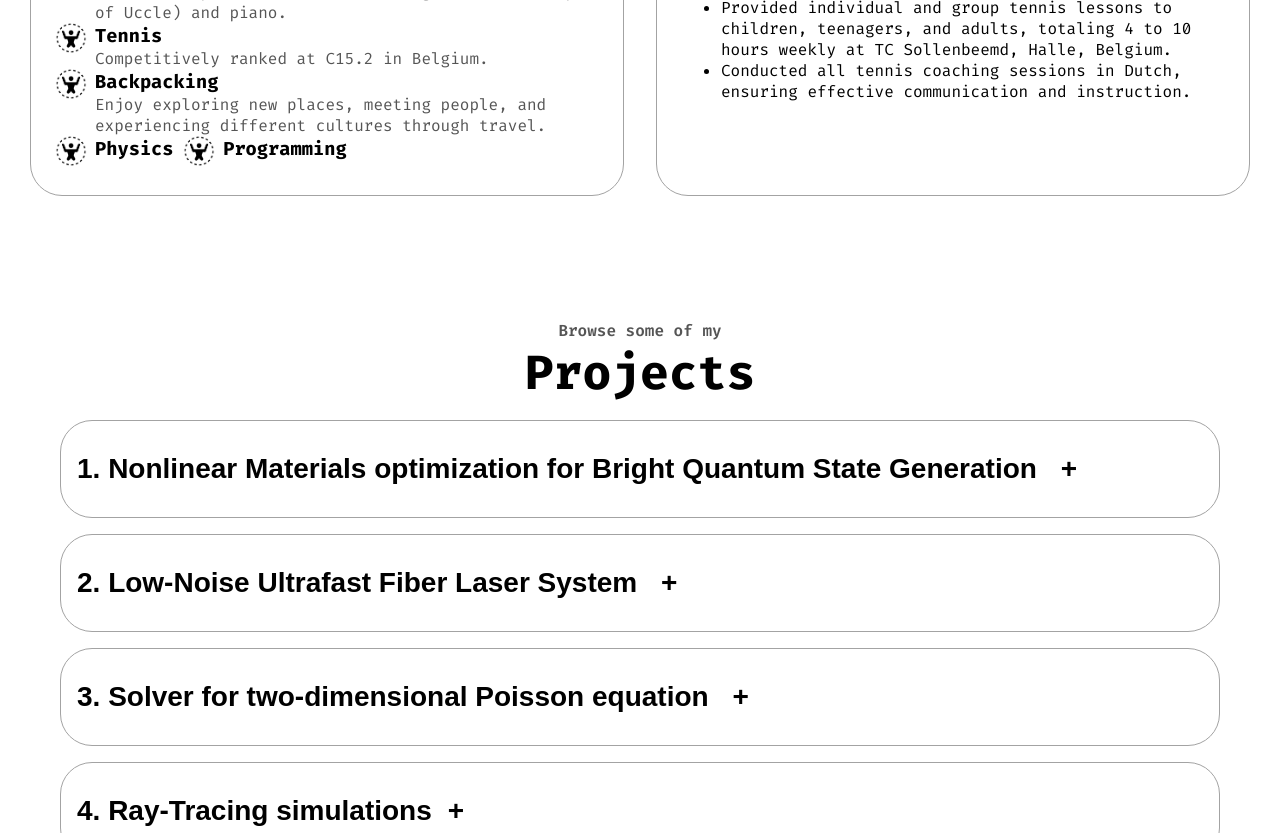
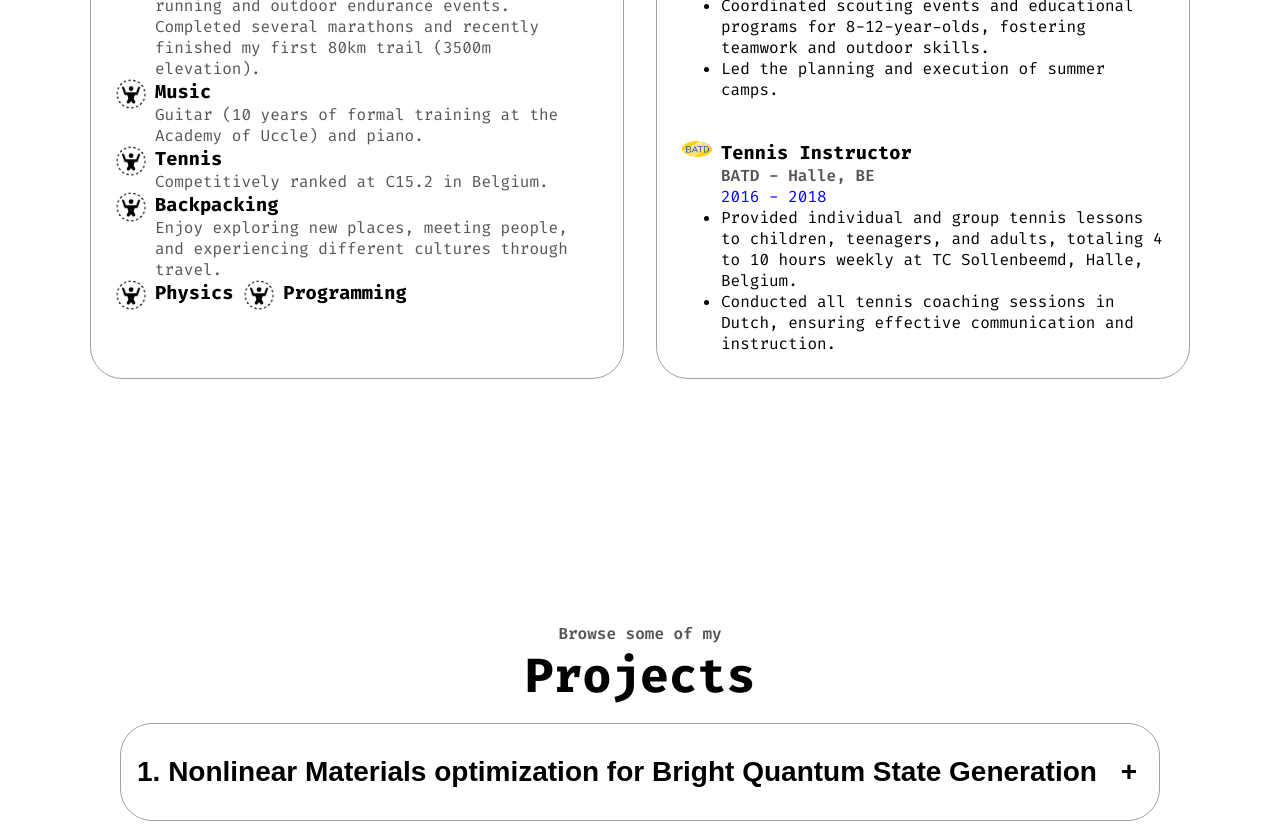
Before and after one commit to colinDietrich/colinDietrich.github.io, a plain HTML site: page index.html in a window 1280 px wide. Shown: the part 2486-3319 px from the top of the page. Drawn offline with Linux system fonts and the light colour scheme.

Commit message:
layout padding fixed

```diff
--- a/style.css
+++ b/style.css
@@ -313,7 +313,7 @@ section {
   flex: 1 1 auto; /* Flex-grow, shrink, and basis */
   min-width: 300px; /* Prevent shrinking below 300px */
   min-height: 200px;
-  padding: 20px;
+  padding: 80px;
   margin: 10px;
   box-sizing: border-box; /* Ensure padding is included in size calculation */
 }
@@ -441,7 +441,7 @@ article .icon {
   flex: 1 1 auto; /* Flex-grow, flex-shrink, and flex-basis */
   min-width: 300px; /* Ensure the container does not shrink below 300px */
   min-height: auto; /* Let the container grow with content */
-  padding: 20px;
+  padding: 80px;
   margin: 10px auto; /* Centering the container and ensuring consistent spacing */
   box-sizing: border-box; /* Include padding and border in the element's size */
   width: 100%; /* Ensure the container takes up full width within its parent */
```
